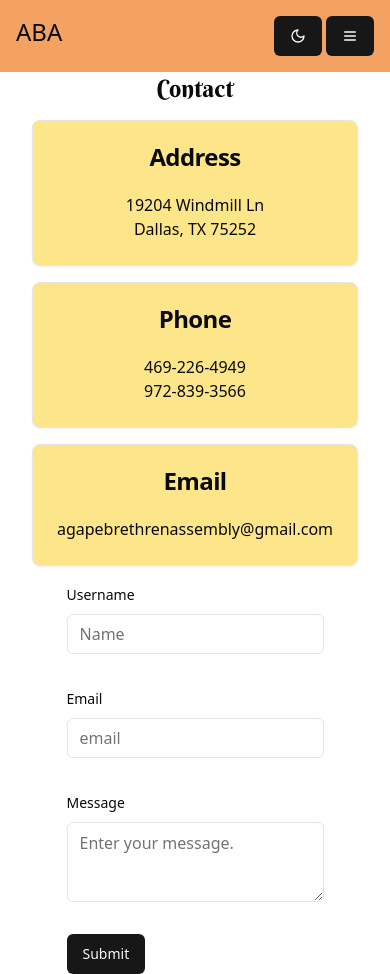
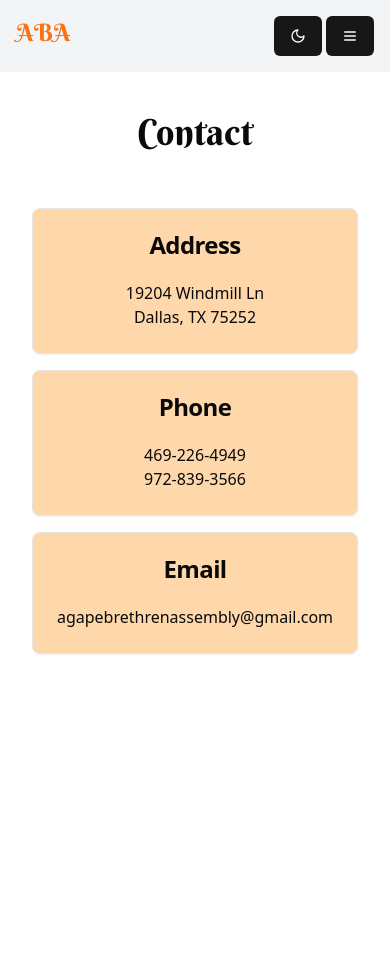
Before and after one commit to NoelVarghese2006/aba_update, a Next.js app: page /contact in a window 390 px wide. After the commit the page ends 916 px from the top, so only its background shows below. Built offline with nearby package versions, Linux system fonts and the light colour scheme.

Commit message:
fixed agape section

```diff
--- a/app/beliefs/page.tsx
+++ b/app/beliefs/page.tsx
@@ -27,7 +27,7 @@ function Beliefs() {
   return (
     <div className="top-4 flex flex-col overflow-y-auto overflow-x-hidden snap-y snap-mandatory max-h-[calc(100vh-74px)]">
 
-    <div className={bs.className}><h1 className="snap-start flex justify-center items-center text-2xl h-[calc(100vh-74px)]">We Believe: </h1></div>
+    <div className={bs.className}><h1 className="snap-start flex justify-center items-center text-4xl h-[calc(100vh-74px)]">We Believe: </h1></div>
     <div className="mt-20 p-[10vw] text-3xl">
       <div className="relative snap-start flex justify-center items-center min-h-screen min-w-screen -scroll-mb-20">
         <div className="realtive z-10">That the Bible is the inspired Word of God and is the final authority for all matters of faith, life, and conduct.
--- a/app/contact/page.tsx
+++ b/app/contact/page.tsx
@@ -38,10 +38,10 @@ function Contact() {
 
     return (
       <div className="flex flex-col w-screen">
-      <div className={bs.className}><h1 className="flex flex-row h-fit justify-center text-2xl">Contact</h1></div>
+      <div className={bs.className}><h1 className="flex flex-row h-fit justify-center text-4xl p-10">Contact</h1></div>
       <div className="flex flex-col md:flex-row justify-evenly w-full items-center">
         <div className="flex flex-col justify-evenly w-fit m-4">
-          <Card className="bg-amber-200 w-full mb-4">
+          <Card className="bg-orange-200 dark:bg-cyan-700 w-full mb-4">
               <CardHeader>
                   <CardTitle className="flex justify-center">Address</CardTitle>
               </CardHeader>
@@ -50,7 +50,7 @@ function Contact() {
                 <div>Dallas, TX 75252</div>
               </CardContent>
           </Card>
-          <Card className="bg-amber-200 w-full mb-4">
+          <Card className="bg-orange-200 dark:bg-cyan-700 w-full mb-4">
               <CardHeader>
                   <CardTitle className="flex justify-center">Phone</CardTitle>
               </CardHeader>
@@ -59,7 +59,7 @@ function Contact() {
                 <div>972-839-3566</div>
               </CardContent>
           </Card>
-          <Card className="bg-amber-200 w-full">
+          <Card className="bg-orange-200 dark:bg-cyan-700 w-full">
               <CardHeader>
                   <CardTitle className="flex justify-center">Email</CardTitle>
               </CardHeader>
@@ -68,7 +68,7 @@ function Contact() {
               </CardContent>
           </Card>
         </div>
-        <div className="flex flex-col justify-evenly min-w-fit w-[50vw]">
+        <div className="hidden md:flex flex-col justify-evenly min-w-fit w-[50vw]">
           <Form {...form}>
             <form onSubmit={form.handleSubmit(onSubmit)} className="space-y-8">
               <FormField
--- a/app/globals.css
+++ b/app/globals.css
@@ -127,3 +127,12 @@
     @apply bg-background text-foreground;
   }
 }
+
+/* In globals.css or your component's module.css */
+.scrollbar-none::-webkit-scrollbar {
+  display: none;
+}
+.scrollbar-none {
+  -ms-overflow-style: none;  /* IE and Edge */
+  scrollbar-width: none;     /* Firefox */
+}
--- a/app/layout.tsx
+++ b/app/layout.tsx
@@ -15,8 +15,8 @@ export default function RootLayout({
   children: React.ReactNode;
 }>) {
   return (
-    <html lang="en" className="light" style={{ colorScheme: 'light' }}>
-      <body className="md:overflow-y-hidden">
+    <html lang="en" className="light scrollbar-none" style={{ colorScheme: 'light' }}>
+      <body className="md:overflow-y-hidden scrollbar-none">
         <ThemeProvider attribute="class" defaultTheme="system" enableSystem disableTransitionOnChange>
           <Header />
           <div className="flex flex-row min-h-screen dark:bg-slate-950">
--- a/app/page.tsx
+++ b/app/page.tsx
@@ -14,7 +14,7 @@ export default function Home() {
 
   return (
     <div className={`h-[calc(100vh-74px)] overflow-y-scroll relative snap-start flex flex-col justify-center items-center min-w-screen -scroll-mb-20 bg-cover bg-center bg-no-repeat snap-y snap-mandatory bg-gradient-to-r from-white to-[#b5c9e5]`}>
-      <div className='flex flex-col justify-center min-h-screen items-center snap-end mt-[200vh] mb-[100vh] -scroll-mt-52'>
+      <div className={`flex flex-col justify-center min-h-screen items-center snap-end mt-[200vh] mb-[100vh] -scroll-mt-52 text-black ${bs.className}`}>
         <div className="flex justify-center text-8xl text-center">Agape Brethren Assembly</div>
         <div className="flex justify-center text-5xl text-center">Unconditional Love</div>
       </div>
--- a/components/Header.tsx
+++ b/components/Header.tsx
@@ -9,8 +9,10 @@ import PageLink from "./PageLink"
 import { useEffect, useState } from "react"
 import { Button } from "./ui/button"
 import { useTheme } from "next-themes"
+import { Berkshire_Swash } from 'next/font/google'
 
 
+const bs = Berkshire_Swash({ subsets: ['latin'], weight: ['400'] })
 
 function Header() {
   const [sheetOpen, setSheetOpen] = useState(false);
@@ -30,7 +32,7 @@ function Header() {
   if (!mounted) return null; // Avoid SSR mismatch
 
   return (
-    <div className="top-0 flex justify-between p-4 bg-[#F4A261] dark:bg-cyan-900 min-w-screen w-auto">
+    <div className={`top-0 flex justify-between p-4 bg-gray-100 dark:bg-black text-orange-500 dark:text-cyan-700 min-w-screen w-auto ${bs.className}`}>
         <div className="text-2xl hidden sm:block">Agape Brethren Assembly</div>
         <div className="text-2xl sm:hidden">ABA</div>
         <div className="flex flex-row space-x-1">
@@ -38,7 +40,7 @@ function Header() {
           <div className="md:hidden flex justify-start items-center">
             <Button onClick={openSheet}><Menu className="hover:text-red-800"/></Button>
             <Sheet open={sheetOpen}>
-            <SheetContent side={'right'} className="w-52 bg-amber-100 min-h-screen">
+            <SheetContent side={'right'} className="w-52 bg-orange-200 dark:bg-cyan-700 min-h-screen">
                 <SheetTitle className="flex items-center justify-center">Other Pages</SheetTitle>
                 <div className="flex flex-col items-center justify-center w-full gap-4 my-6" onClick={openSheet}>
                         <PageLink text='Home' link='/' img='House'/>
--- a/components/PageLink.tsx
+++ b/components/PageLink.tsx
@@ -59,7 +59,10 @@ function PageLink({text, link, img}: PageLink) {
         else
             setRotate((e.clientX-currX));
         offset = offset * (window.innerWidth / 1528) + 20 * 1528 / window.innerWidth - 20;
-        setTempX(-offset + e.clientX)
+        if(e.clientX > 100)
+            setTempX(0)
+        else
+            setTempX(-offset + e.clientX)
         setMoveX(-offset + e.clientX);
         setTimeout(() => {
             setColor(theme === 'light' ? "#ffd6a8" : "#0e7490");
@@ -99,7 +102,7 @@ function PageLink({text, link, img}: PageLink) {
         <motion.div
         animate={{ rotate, x: moveX}} // Bind rotation to state
         transition={{ duration: 0.3 }}
-        className="bg-orange-200 dark:bg-cyan-700"
+        className="bg-transparent"
         >
             {img === "House" ? <House /> : img === "Church" ? <Church /> : img === "Users" ? <Users /> : img === "FileBadge" ? <FileBadge /> : img === "Mail" ? <Mail /> : null}
         </motion.div>
--- a/components/Sidebar.tsx
+++ b/components/Sidebar.tsx
@@ -20,7 +20,7 @@ function Sidebar() {
 
   return (
     <>
-    <div className="hidden md:block flex-auto bg-orange-200 dark:bg-cyan-700 h-full min-h-screen p-4">
+    <div className="hidden md:flex flex-col bg-orange-200 dark:bg-cyan-700 h-full min-h-screen w-auto p-4 justify-start">
             <div className="text-lg font-semibold flex justify-center">Other Pages</div>
             <div className="flex flex-col items-center justify-center w-[11vw] gap-4 my-6">
                     <PageLink text='Home' link='/' img='House'/>
--- a/components/ui/calendar.tsx
+++ b/components/ui/calendar.tsx
@@ -98,7 +98,7 @@ const Calendar: React.FC<CalendarProps> = ({
           }
         }}
         modifiersClassNames={{
-          sundays: "bg-amber-200",
+          sundays: "bg-amber-300",
           wednesdays: "bg-orange-400",
           saturdays: "text-white bg-indigo-950",
           fSaturdays: "text-white bg-indigo-800"
```
Also changed, not shown: app/about/page.tsx (+9 -7 lines), app/meetings/page.tsx (+10 -10 lines).
